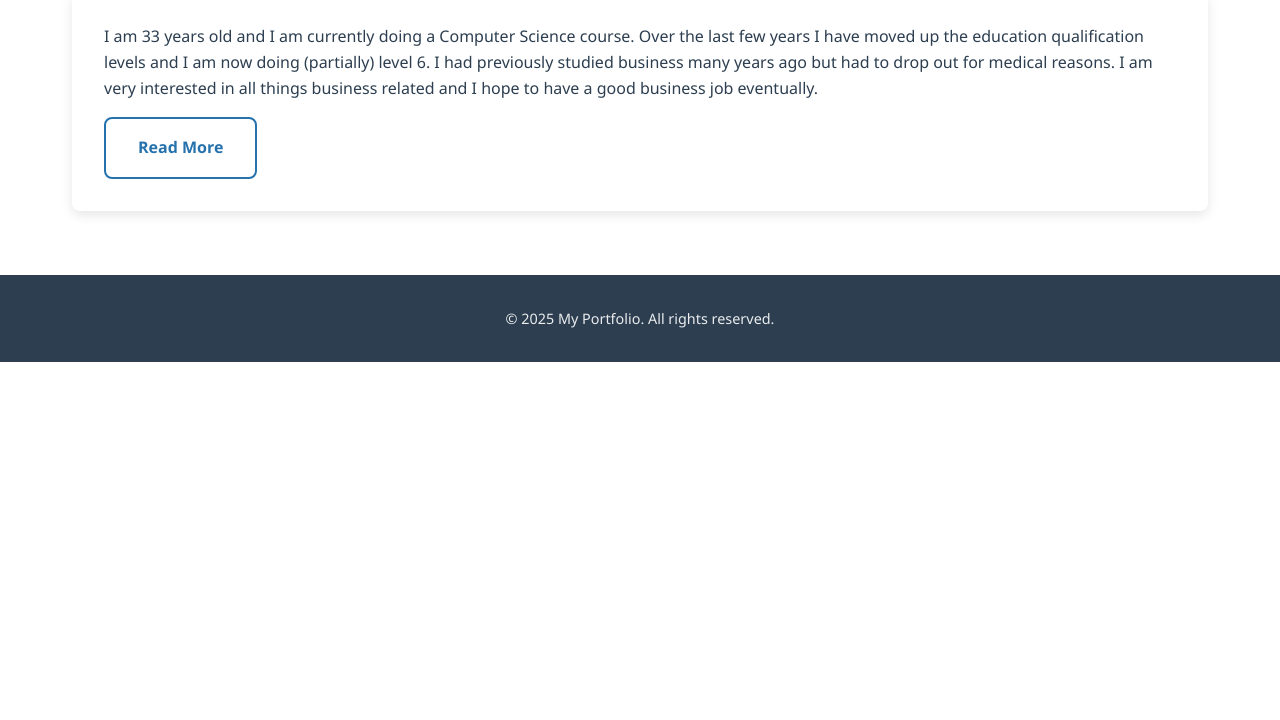
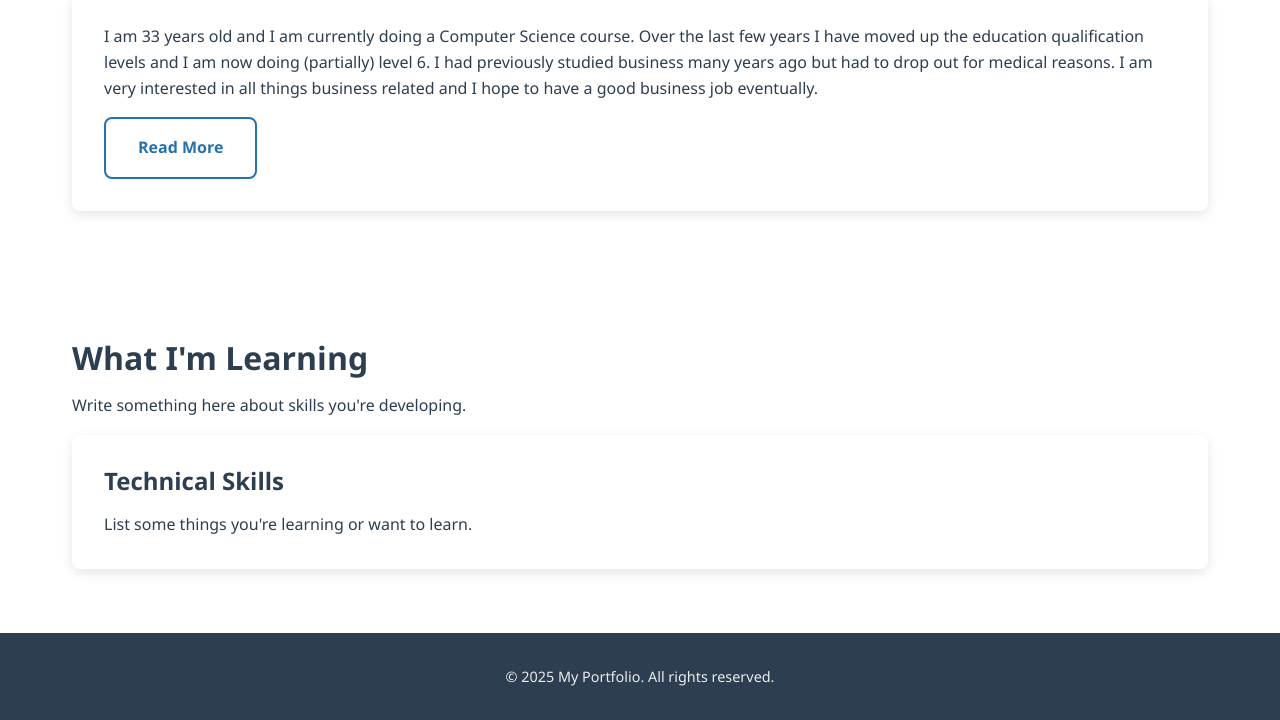
Before and after one commit to robdub93/portfolio, a plain HTML site: page index.html in a window 1280 px wide. Shown: the part 594-1314 px from the top of the page. Before the commit the page ends 956 px from the top, so only its background shows below. Drawn offline with Linux system fonts and the light colour scheme.

Commit message:
Add skills section to index.html
Added a new skills section to showcase learning and technical skills.

```diff
--- a/index.html
+++ b/index.html
@@ -201,7 +201,16 @@ and screen readers that the content is in English.
                 </div>
             </div>
         </section>
-
+            <section id="skills" class="section skills-section">
+    <div class="container">
+        <h2>What I'm Learning</h2>
+        <p>Write something here about skills you're developing.</p>
+        <div class="card">
+            <h3>Technical Skills</h3>
+            <p>List some things you're learning or want to learn.</p>
+        </div>
+    </div>
+</section>
         <!--
         → Exercise 8: Add your skills section here
 
```
